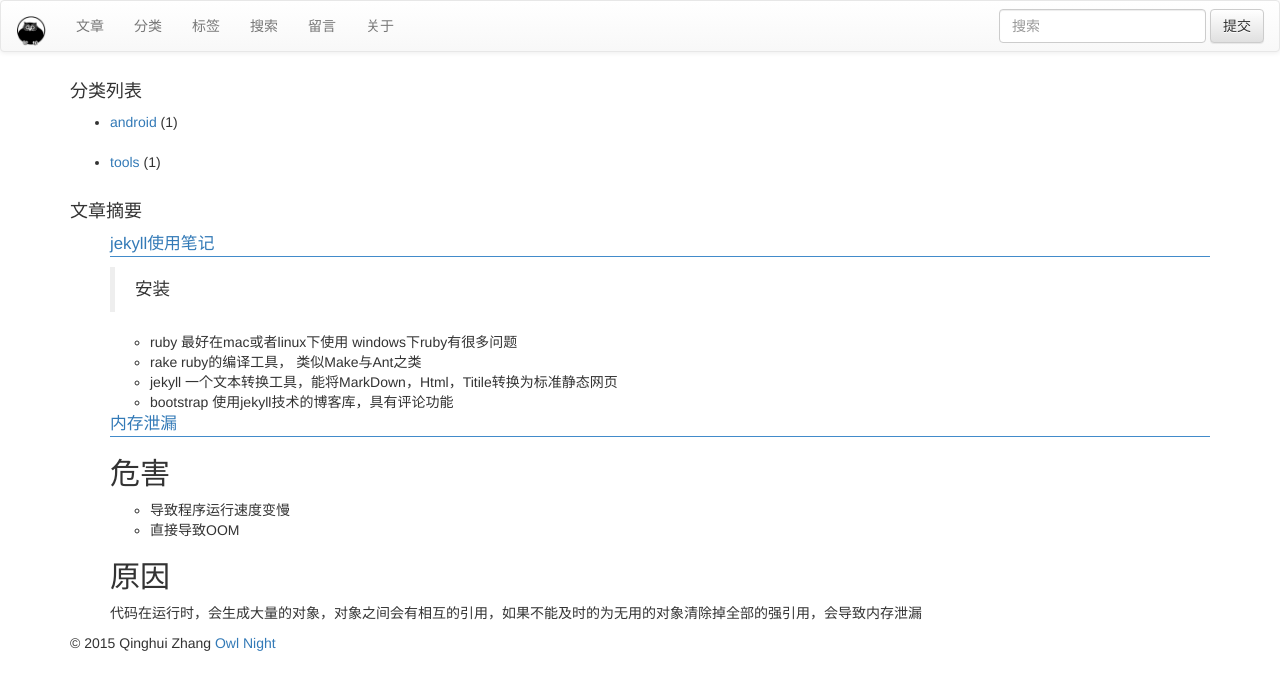
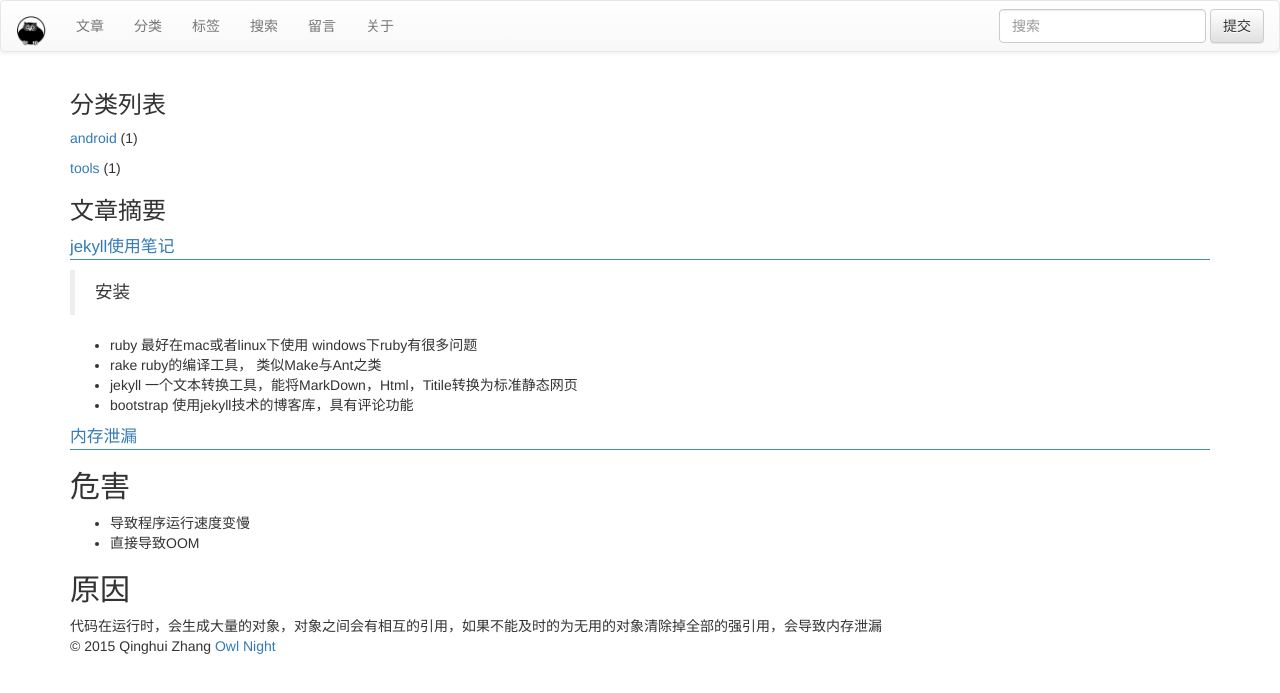
Before and after one commit to zhqhzhqh/zhqhzhqh.github.io, a Jekyll site: the page built from index.html, in a window 1280 px wide. Shown: the top 693 px of the page. Built offline with Jekyll 4.4.1, drawn with Linux system fonts in a browser that asks for light colours; nearby versions of some CDN libraries; library files that are not in the unit come from our copies; comment, search, counter and statistics services are not loaded.

Commit message:
调整首页的显示

```diff
--- a/index.html
+++ b/index.html
@@ -5,23 +5,22 @@ tagline: stay hungry,stay foolish
 ---
 {% include JB/setup %}
 <div class="index-list">
-  <h4>分类列表</h4>
-  <ul class="posts">
+  <h3>分类列表</h3>
+  <div class="posts">
     {% for category in site.categories %}
-    <li class="category_list_item"><a href="/showCategory.html?categoryName={{ category | first }}">{{ category | first }}</a> ({{ category | last | size }})
-    </li>
-    <br/>
+    <p class="category_list_item"><a href="/showCategory.html?categoryName={{ category | first }}">{{ category | first }}</a> ({{ category | last | size }})
+    </p>
     {% endfor %}
-  </ul>
+  </div>
 </div>
 <div class="index-excerpt">
-  <h4>文章摘要</h4>
-  <ul class="posts">
+  <h3>文章摘要</h3>
+  <div class="posts">
     {% for post in site.posts %}
     <div class="index-excerpt-content">
       <p style="border-bottom: 1px solid #428bca"> <a href="{{ BASE_PATH }}{{ post.url }}" style="font-size: larger">{{ post.title }}</a></p>
       {{ post.excerpt | remove: '<p>' | remove: '</p>' }}
     </div>
     {% endfor %}
-  </ul>
+  </div>
 </div>
```
Also changed, not shown: assets/themes/bootstrap-3/css/style.css (+5 -4 lines).
